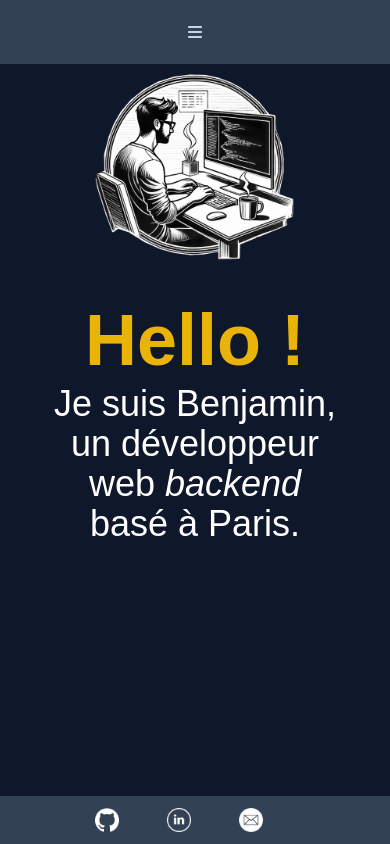
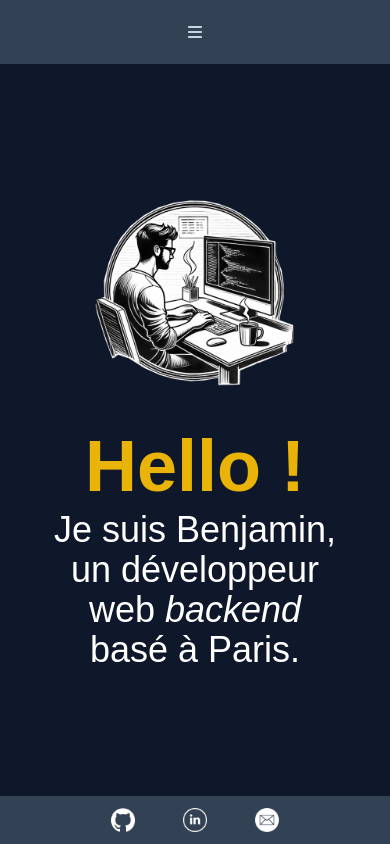
Before and after one commit to benKapl/portfolio-front, a Next.js app: page / in a window 390 px wide. Built offline with nearby package versions, Linux system fonts and the light colour scheme.

Commit message:
changed footer behavior for mobile, playing with homepage height

```diff
--- a/src/app/(content)/layout.js
+++ b/src/app/(content)/layout.js
@@ -80,7 +80,7 @@ export default function ContentLayout({ children }) {
           {children}
         </div>
       </div>
-      <footer className="h-12 flex justify-center md:justify-end items-center bg-slate-700 z-10">  {/* FOOTER WITH SOCIALS */}
+      <footer className="pb-[safe-bottom] h-12 flex justify-center md:justify-end items-center bg-slate-700 z-10">  {/* FOOTER WITH SOCIALS */}
         <Socials />
       </footer>
     </div>
--- a/src/app/(content)/page.js
+++ b/src/app/(content)/page.js
@@ -5,7 +5,7 @@ import { useRouter } from 'next/navigation';
 export default function Home() {
     const router = useRouter();
 
-    const container = "flex flex-1 justify-start items-center"
+    const container = "flex flex-1 h-full justify-start items-center overflow-y-auto"
     const homeContent = "flex flex-col items-center md:flex-row gap-10 mx-12 md:mx-24 lg:mx-32"
     const titleContainer = "flex-1 flex flex-col justify-center items-center md:items-start text-white"
     return (
--- a/src/app/components/footer.js
+++ b/src/app/components/footer.js
@@ -4,7 +4,7 @@ import { socials } from "../data/socials";
 
 export const Socials = () => {
     return (
-        <div className="mr-8 flex gap-12 text-white">
+        <div className="mx-8 flex gap-12 text-white">
             {socials.map((data, index) => (
             <Link key={index} href={data.url} passHref target="_blank">
                 <Image
--- a/tailwind.config.mjs
+++ b/tailwind.config.mjs
@@ -50,6 +50,9 @@ export default {
   				'5': 'hsl(var(--chart-5))'
   			}
   		},
+		spacing: {
+		'safe-bottom': 'env(safe-area-inset-bottom)',
+		},
   		borderRadius: {
   			lg: 'var(--radius)',
   			md: 'calc(var(--radius) - 2px)',
```
